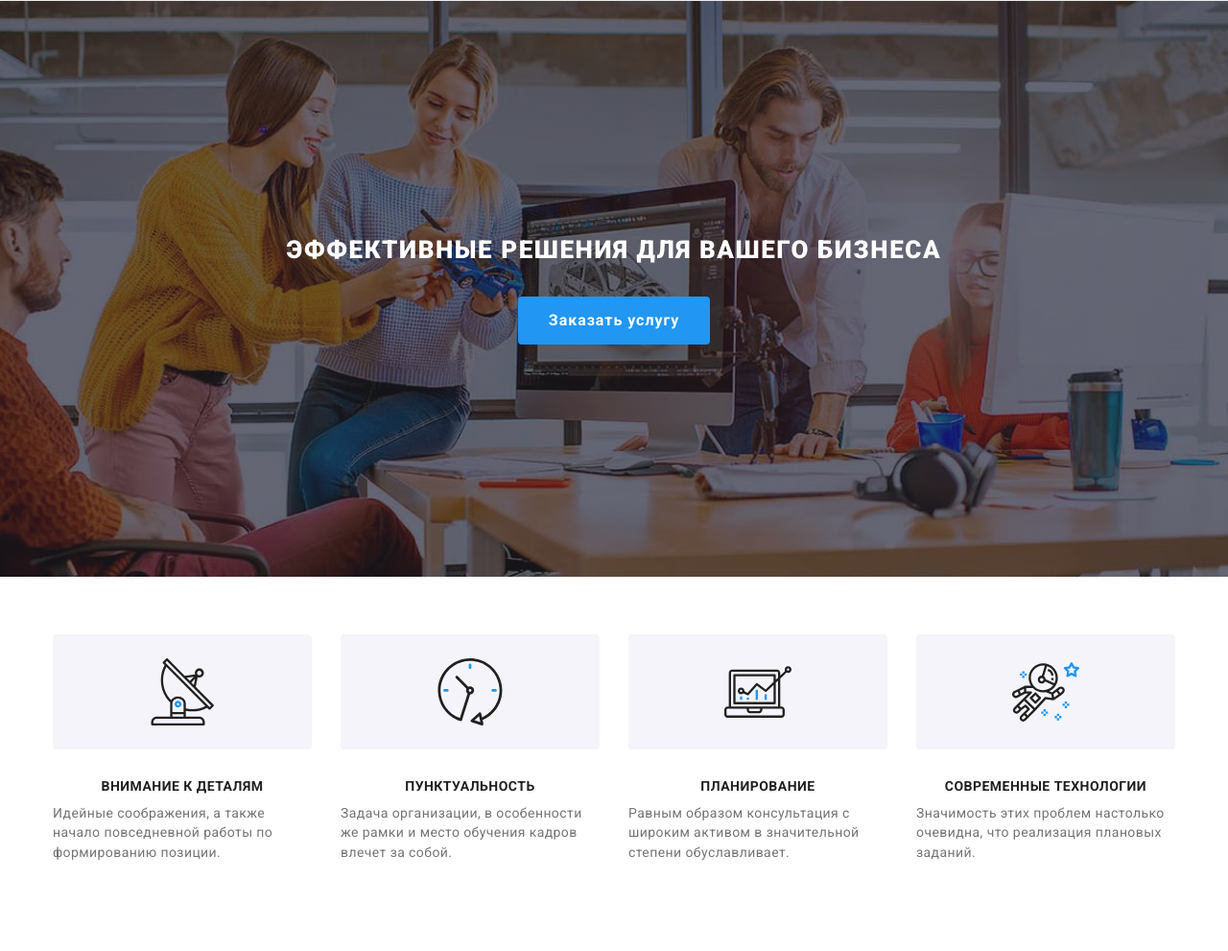
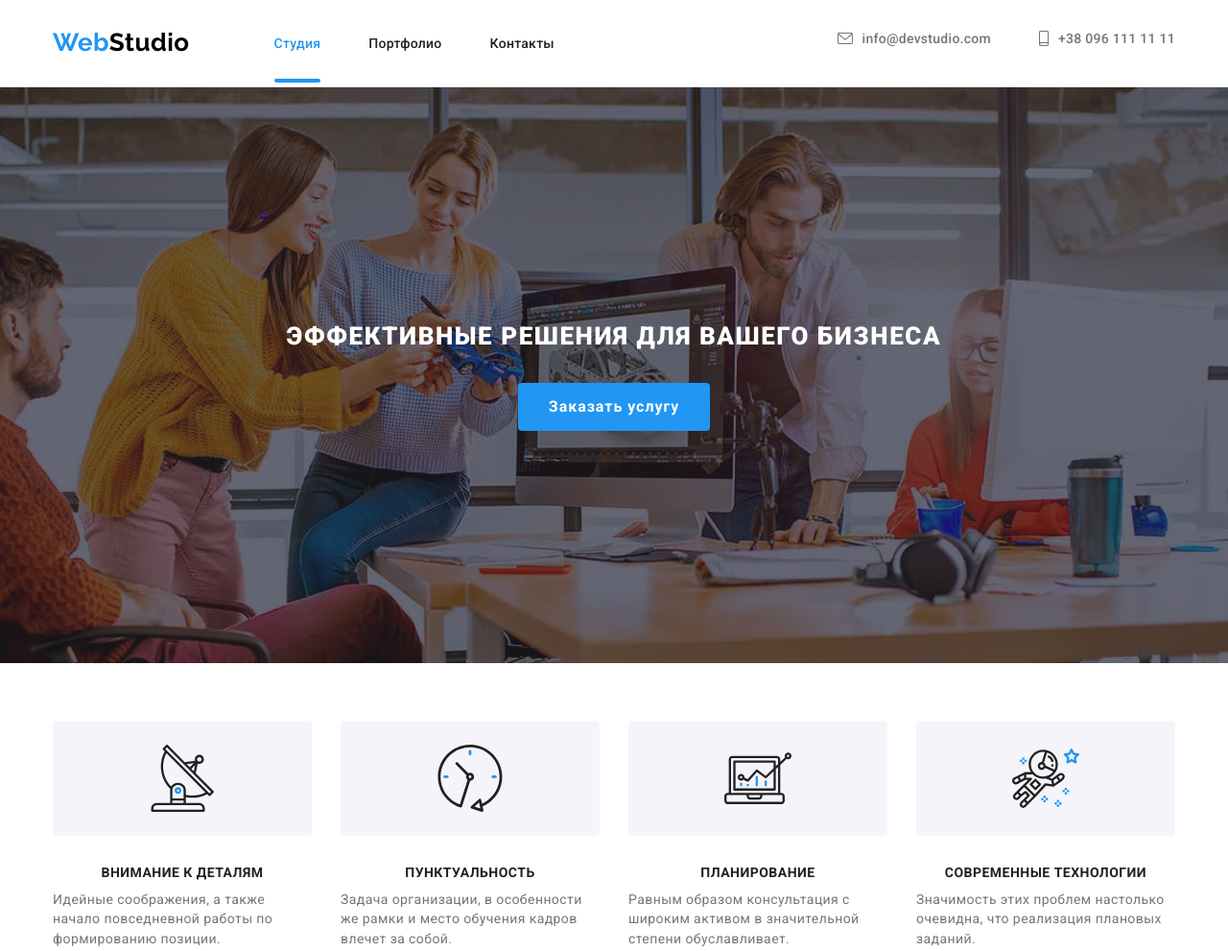
Before and after one commit to MaazurSerg/goit-markup-hw-08, a plain HTML site: page index.html in a window 1280 px wide. Shown: the top 991 px of the page at 96% size. Drawn offline with nearby package versions, Linux system fonts and the light colour scheme.

Commit message:
исправляет некоторые ошибки

```diff
--- a/index.html
+++ b/index.html
@@ -18,7 +18,7 @@
     <!--Шапка сайта-->
     <header class="header">
         <div class="container header__container">
-            <!-- <nav class="nav">
+            <nav class="nav">
                 <a href="./index.html" class="header__logo link" lang="en">Web<span class="header__span">Studio</span></a>
 
                 <ul class="header-list list">
@@ -32,8 +32,8 @@
                         <a class="header-list__link link" href="">Контакты</a>
                     </li>
                 </ul>
-            </nav> -->
-        <!-- <ul class="header-contacts list">
+            </nav>
+        <ul class="header-contacts list">
             <li class="header-contacts__item">
                 <a class="header-contacts__link link" href="mailto:info@devstudio.com">
                     <svg class="header-contacts__mail-icon">
@@ -48,7 +48,7 @@
                     </svg>
                     +38 096 111 11 11</a>
             </li>
-        </ul> -->
+        </ul>
 
         <!-- Мобильная кнопка -->
             <!-- <button type="button" class="menu-button is-open js-open-menu"
--- a/sass/components/_footer.scss
+++ b/sass/components/_footer.scss
@@ -99,6 +99,10 @@
 .footer-social-list {
   display: flex;
   @media screen and (max-width: 767px) {
+    margin-bottom: 60px;
+    justify-content: center;
+  }
+  @media screen and (min-width: 768px) {
     margin-bottom: 60px;
     justify-content: center;
   }
--- a/sass/components/_header.scss
+++ b/sass/components/_header.scss
@@ -70,6 +70,9 @@
 }
 
 .header-contacts__item:not(:last-child) {
+  @media screen and (min-width: 768px) {
+    margin-bottom: 10px;
+  }
   @media screen and (min-width: 1200px) {
     margin-right: 50px;
   }
```
Also changed, not shown: css/main.css, css/main.min.css, 2 other files.
